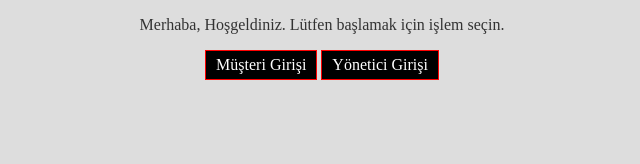
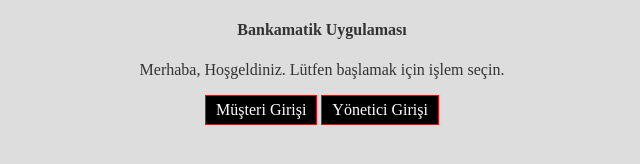
Before and after one commit to se/sample-web-for-github-pages, a plain HTML site: page index.html in a window 1280 px wide. Shown: the whole page, without its empty margins (318-958 px from the left). Drawn offline with Linux system fonts and the light colour scheme.

Commit message:
Ana sayfayı güncelledim ve bir başlık ekledim.

```diff
--- a/index.html
+++ b/index.html
@@ -10,6 +10,7 @@
     <div>
       <div>
         <div id="baslik">
+          <h4>Bankamatik Uygulaması</h4>
           <p>Merhaba, Hoşgeldiniz. Lütfen başlamak için işlem seçin.</p>
           <button class="btn btn-primary" id="musteri_girisi">
             Müşteri Girişi
```
